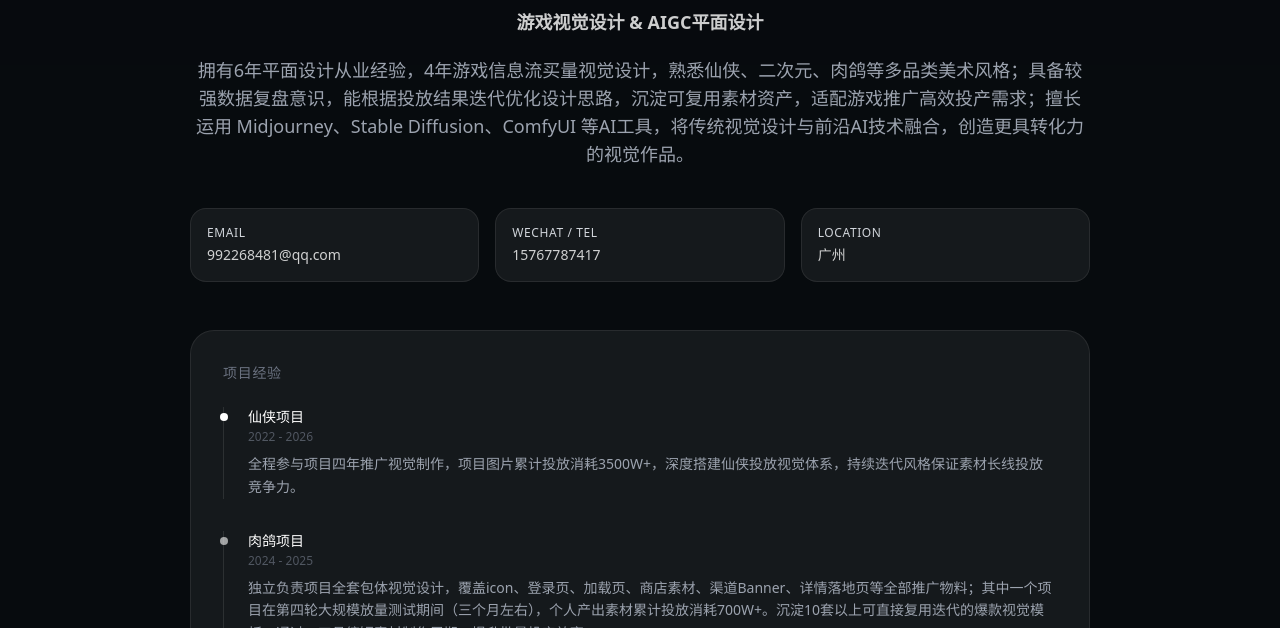
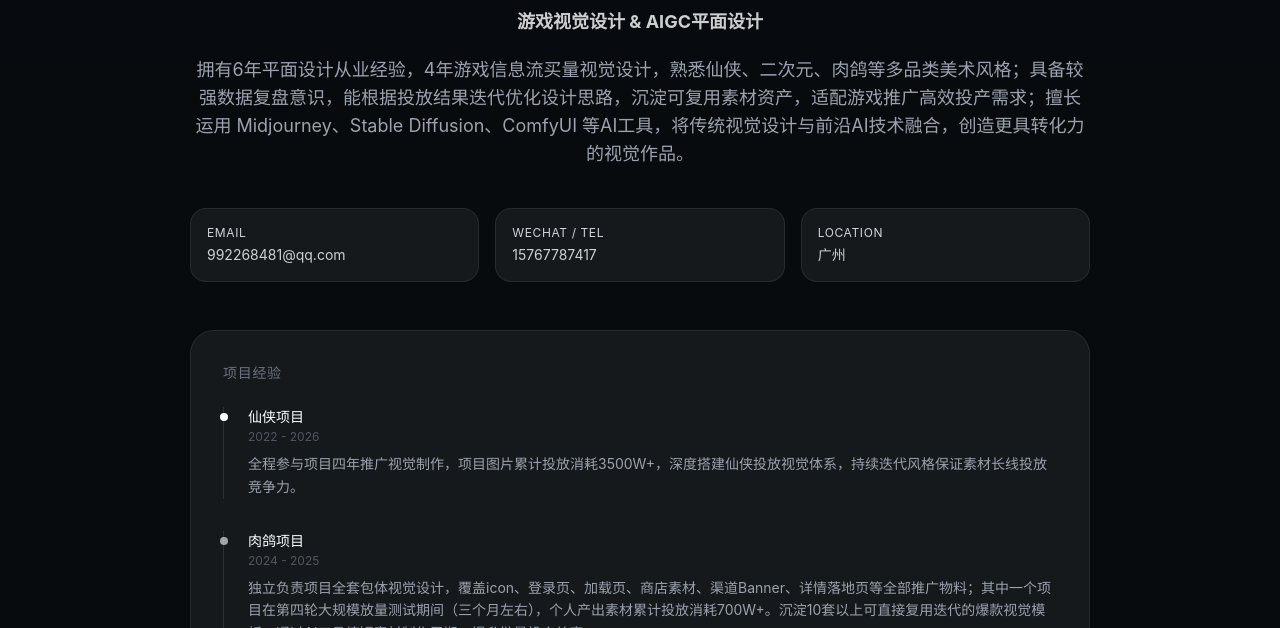
Before and after one commit to liyusheng99/V.30, a website: page index.html in a window 1280 px wide. Shown: the part 952-1580 px from the top of the page. Drawn offline with nearby package versions, Linux system fonts and the light colour scheme.

Commit message:
Commit 1 file to main

```diff
--- a/index.html
+++ b/index.html
@@ -7,7 +7,9 @@
   <meta charset="UTF-8" /><meta http-equiv="Cache-Control" content="public, max-age=86400" />
   <meta name="viewport" content="width=device-width, initial-scale=1.0" />
   <title>李育昇 · 游戏视觉设计师 / AI设计师</title>
-            <script src="https://cdn.tailwindcss.com?v=2" defer></script>
+      <link rel="dns-prefetch" href="https://cdn.tailwindcss.com" />
+  <link rel="preconnect" href="https://cdn.tailwindcss.com" />
+    <script src="https://cdn.tailwindcss.com?v=2"></script>
   <style>
 .sm\:hidden{display:none !important}
 @media(min-width:640px){.sm\:hidden{display:none !important}}
@@ -33,7 +35,7 @@
 }</style><script>tailwind.config={theme:{extend:{maxWidth:{content:"1700px"}}}}</script>
   <style>
     *{margin:0;padding:0;box-sizing:border-box;}
-    html,body{background:#000;color:#fff;font-family:"Inter","system-ui, -apple-system, "Segoe UI", "PingFang SC", "Microsoft YaHei", sans-serif",sans-serif;scroll-behavior:smooth;}
+    html,body{background:#000;color:#fff;font-family:"Inter","Noto Sans SC",sans-serif;scroll-behavior:smooth;}
     .liquid-glass{position:relative;overflow:hidden;background:rgba(255,255,255,0.01);background-blend-mode:luminosity;backdrop-filter:blur(4px);-webkit-backdrop-filter:blur(4px);border:none;box-shadow:inset 0 1px 1px rgba(255,255,255,0.1);}
     .liquid-glass::before{content:"";position:absolute;inset:0;border-radius:inherit;padding:1.4px;background:linear-gradient(180deg,rgba(255,255,255,0.45) 0%,rgba(255,255,255,0.15) 20%,rgba(255,255,255,0) 40%,rgba(255,255,255,0) 60%,rgba(255,255,255,0.15) 80%,rgba(255,255,255,0.45) 100%);-webkit-mask:linear-gradient(#fff 0 0) content-box,linear-gradient(#fff 0 0);-webkit-mask-composite:xor;mask-composite:exclude;pointer-events:none;}
     @font-face { font-family: "SuperMario85"; src: url("fonts/SuperMario85.ttf") format("truetype"); font-display: swap; }
@@ -55,7 +57,7 @@
 
     [id^="p2-row-"],[id^="p3-row-"]::-webkit-scrollbar{display:none}[id^="p2-row-"],[id^="p3-row-"]{-ms-overflow-style:none;scrollbar-width:none}
     [id^="p2-row-"],[id^="p3-row-"]::-webkit-scrollbar{display:none}[id^="p2-row-"],[id^="p3-row-"]{-ms-overflow-style:none;scrollbar-width:none}.p2-arrow{pointer-events:auto}.scroll-row-wrapper:hover .p2-arrow{opacity:1!important}
-    .lightbox-overlay{position:fixed!important;inset:0;z-index:9999!important;background:rgba(0,0,0,0.92);display:flex;align-items:center;justify-content:center;opacity:0;pointer-events:none;transition:opacity 0.3s ease}.lightbox-overlay.active{opacity:1!important;pointer-events:auto!important}.lightbox-overlay img{max-width:85vw;max-height:85vh;border-radius:20px;object-fit:contain;transform:scale(0.9);transition:transform 0.35s ease}.lightbox-overlay.active img{transform:scale(1)}.lb-nav{position:absolute;top:50%;transform:translateY(-50%);width:36px;height:36px;border-radius:50%;background:rgba(255,255,255,0.08);border:none;color:#fff;font-size:18px;cursor:pointer;display:flex;align-items:center;justify-content:center;transition:background 0.2s;z-index:10}.lb-nav:hover{background:rgba(255,255,255,0.18)}.lb-prev{left:8px}.lb-next{right:8px}.lb-close{position:absolute;top:12px;right:14px;width:36px;height:36px;border-radius:50%;background:rgba(255,255,255,0.08);border:none;color:#fff;font-size:18px;cursor:pointer;display:flex;align-items:center;justify-content:center;transition:background 0.2s;z-index:10}.lb-close:hover{background:rgba(255,255,255,0.18)}.lb-counter{position:absolute;bottom:20px;left:50%;transform:translateX(-50%);color:rgba(255,255,255,0.4);font-size:12px;letter-spacing:0.1em;font-family:sans-serif;z-index:10}
+    .lightbox-overlay{position:fixed!important;inset:0;z-index:9999!important;background:rgba(0,0,0,0.92);display:flex;align-items:center;justify-content:center;opacity:0;pointer-events:none;transition:opacity 0.3s ease}.lightbox-overlay.active{opacity:1!important;pointer-events:auto!important}.lightbox-overlay img{max-width:85vw;max-height:85vh;border-radius:20px;object-fit:contain;transform:scale(0.9);transition:transform 0.35s ease}.lightbox-overlay.active img{transform:scale(1)}.lb-nav{position:absolute;top:50%;transform:translateY(-50%);width:36px;height:36px;border-radius:50%;background:rgba(255,255,255,0.08);border:none;color:#fff;font-size:18px;cursor:pointer;display:flex;align-items:center;justify-content:center;transition:background 0.2s;z-index:10}.lb-nav:hover{background:rgba(255,255,255,0.18)}.lb-prev{left:8px}.lb-next{right:8px}.lb-close{position:absolute;top:12px;right:14px;width:36px;height:36px;border-radius:50%;background:rgba(255,255,255,0.08);border:none;color:#fff;font-size:18px;cursor:pointer;display:flex;align-items:center;justify-content:center;transition:background 0.2s;z-index:10}.lb-close:hover{background:rgba(255,255,255,0.18)}.lb-counter{position:absolute;bottom:20px;left:50%;transform:translateX(-50%);color:rgba(255,255,255,0.4);font-size:12px;letter-spacing:0.1em;font-family:'Inter',sans-serif;z-index:10}
     .js-ready .anim-active{animation:blurFadeUp 0.5s ease-out forwards}
     /* Dropdown hover bridge - prevent disappearing */
     .dropdown-wrapper { position: relative; }
@@ -122,7 +124,7 @@
 <style>
 /* Critical layout - loads immediately */
 *,*::before,*::after{box-sizing:border-box;margin:0;padding:0}
-html,body{background:#000;color:#fff;font-family:"Inter","system-ui, -apple-system, "Segoe UI", "PingFang SC", "Microsoft YaHei", sans-serif",sans-serif;scroll-behavior:smooth}
+html,body{background:#000;color:#fff;font-family:"Inter","Noto Sans SC",sans-serif;scroll-behavior:smooth}
 img{max-width:100%;height:auto}
 a{color:inherit;text-decoration:none}
 ::-webkit-scrollbar{width:4px}
```
